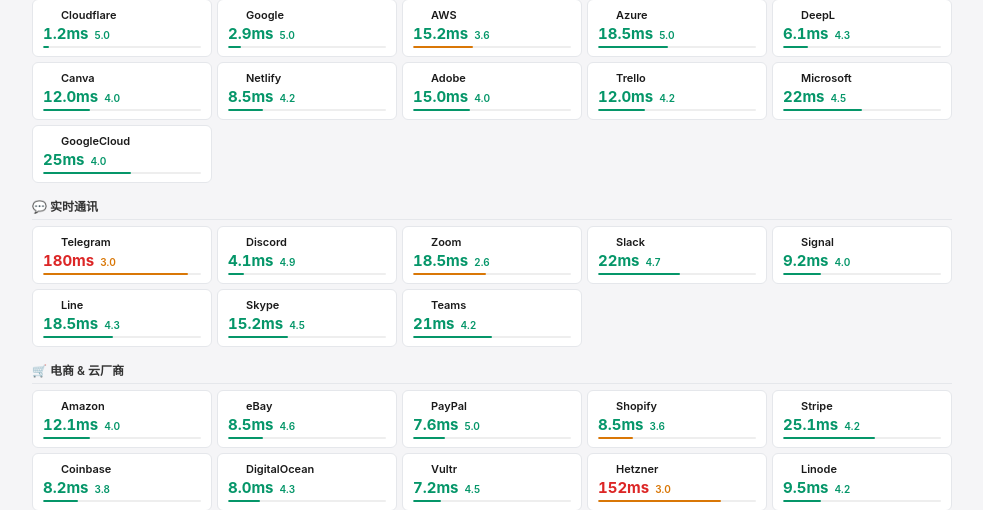
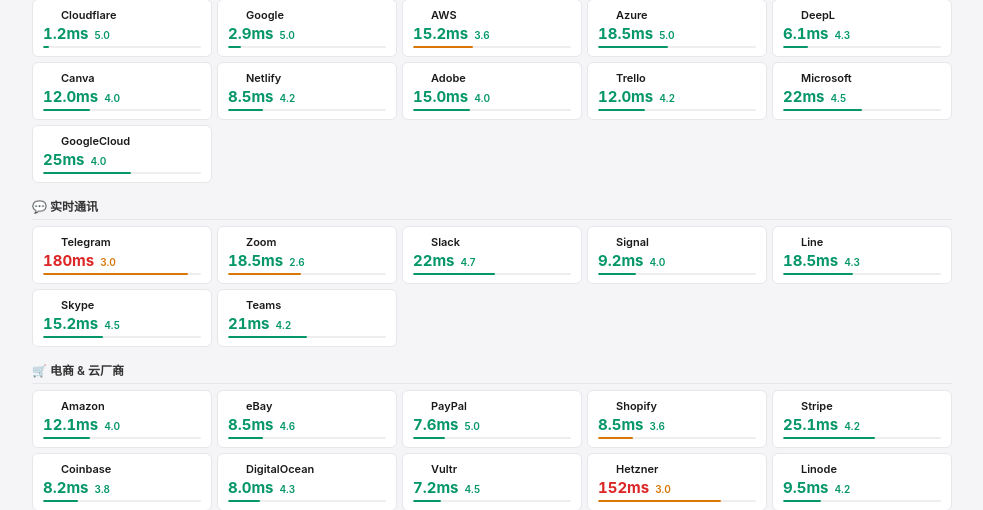
Before and after one commit to se-tang/TCPbench, a FastAPI app: template backend/templates/report.html in a window 1280 px wide. Shown: the part 784-1294 px from the top of the page, without its empty margins (148-1131 px from the left). Run offline with FastAPI, Linux system fonts and the light colour scheme; the template is opened without the code that fills it, so the values that code supplies are empty; some libraries are stand-ins or nearby versions.

Commit message:
fix: remove Discord duplicate, 77 unique sites

```diff
--- a/backend/templates/report.html
+++ b/backend/templates/report.html
@@ -138,7 +138,6 @@ body{font-family:-apple-system,BlinkMacSystemFont,"Segoe UI",Roboto,"PingFang SC
 
 <div class="cat"><div class="ct">💬 实时通讯</div><div class="cg">
 <div class="card"><div class="nm"><img src="https://www.google.com/s2/favicons?domain=telegram.org&sz=16">Telegram</div><div class="rw"><span class="lt r">180ms</span><span class="sc o">3.0</span></div><div class="bar"><div class="bar-in" style="width:92%;background:#d97706"></div></div></div>
-<div class="card"><div class="nm"><img src="https://www.google.com/s2/favicons?domain=discord.com&sz=16">Discord</div><div class="rw"><span class="lt g">4.1ms</span><span class="sc g">4.9</span></div><div class="bar"><div class="bar-in" style="width:10%;background:#059669"></div></div></div>
 <div class="card"><div class="nm"><img src="https://www.google.com/s2/favicons?domain=zoom.us&sz=16">Zoom</div><div class="rw"><span class="lt g">18.5ms</span><span class="sc g">2.6</span></div><div class="bar"><div class="bar-in" style="width:46%;background:#d97706"></div></div></div>
 <div class="card"><div class="nm"><img src="https://www.google.com/s2/favicons?domain=slack.com&sz=16">Slack</div><div class="rw"><span class="lt g">22ms</span><span class="sc g">4.7</span></div><div class="bar"><div class="bar-in" style="width:52%;background:#059669"></div></div></div>
 <div class="card"><div class="nm"><img src="https://www.google.com/s2/favicons?domain=signal.org&sz=16">Signal</div><div class="rw"><span class="lt g">9.2ms</span><span class="sc g">4.0</span></div><div class="bar"><div class="bar-in" style="width:24%;background:#059669"></div></div></div>
```
